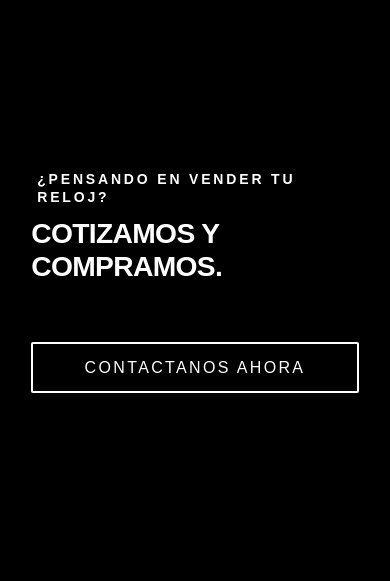
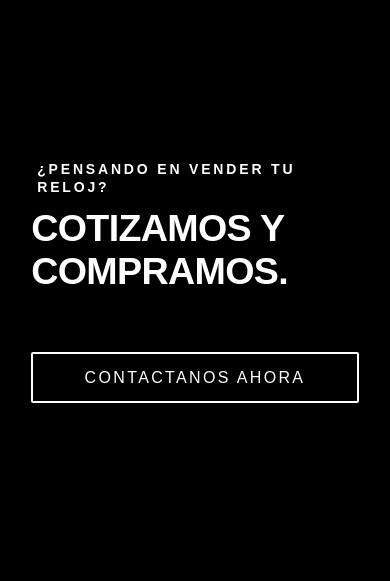
Before and after one commit to pikogi/OreWatches, a website: page index.html in a window 390 px wide. Shown: the part 143-724 px from the top of the page. Drawn offline with nearby package versions, Linux system fonts and the light colour scheme; some packages are replaced by stand-ins of ours; a script that the page names is missing; files whose address does not match are found by name.

Commit message:
keep trying

```diff
--- a/css/main.css
+++ b/css/main.css
@@ -1867,7 +1867,7 @@ button::-moz-focus-inner, input::-moz-focus-inner {
 @media (max-width: 768px) {
   /* Reducir tamaño de h1 en pantallas pequeñas */
   .home-content h1 {
-      font-size: 3rem !important; /* Puedes ajustar este valor como lo desees */
+      font-size: 4rem !important; /* Puedes ajustar este valor como lo desees */
       margin-bottom: 3.5rem;
       white-space: normal;
     }
```
